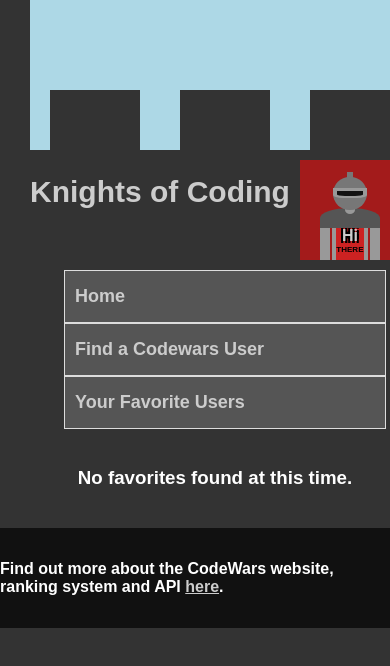
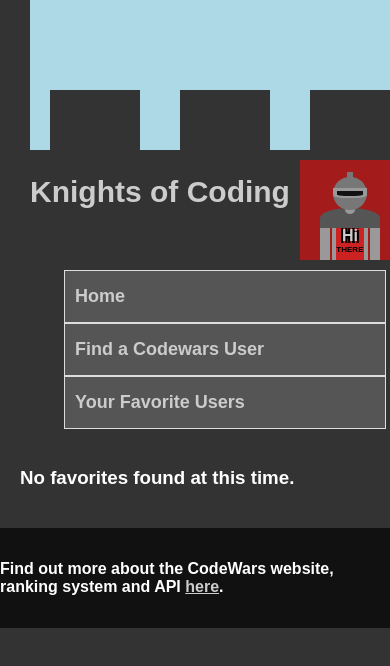
Before and after one commit to drewhsu86/Knights-of-Coding, a React (Create React App) app: page /favs in a window 390 px wide. Shown: the top 666 px of the page. Built offline with nearby package versions, Linux system fonts and the light colour scheme.

Commit message:
css style for favorites page

```diff
--- a/src/App.css
+++ b/src/App.css
@@ -123,6 +123,29 @@
 
 .homeBtn {
   margin: 20px;
+}
+
+.favList {
+  display: flex;
+  flex-direction: row;
+  flex-wrap: wrap;
+}
+
+.favUser {
+  border: 2px solid #dddddd;
+  border-radius: 20px;
+  padding: 0 20px;
+  margin: 20px;
+  font-size: 20px;
+}
+
+.favUser a {
+  font-weight: bold;
+  text-decoration: underline;
+}
+
+.favUser button {
+  border-radius: 20px;
 }
 
 /*=================================*/
@@ -290,6 +313,17 @@
     width: 300px;
     align-self: flex-start;
   }
+
+  .favList {
+    flex-direction: column;
+    flex-wrap: none;
+    align-items: flex-start;
+  }
+
+  .favUser {
+    border: none;
+    margin: 0 100px;
+  }
 }
 
 @media (min-width: 600px) {
--- a/src/Home/Favorite.js
+++ b/src/Home/Favorite.js
@@ -9,12 +9,14 @@
     <div className="favUser">
       <h3> Username: </h3>
 
-      <Link to={'/users/' + props.username}>
-        <p> &nbsp; {props.username}</p>
-      </Link>
+      <p> &nbsp;
+        <Link to={'/users/' + props.username}>
+          {props.username}
+        </Link>
+      </p>
 
       <button onClick={e => props.deleteFrom(props.ind, e)}>
-        Delete from Favorites
+        Delete
       </button>
 
     </div>
```
Also changed, not shown: src/Kata/index.js (+12 -5 lines).
